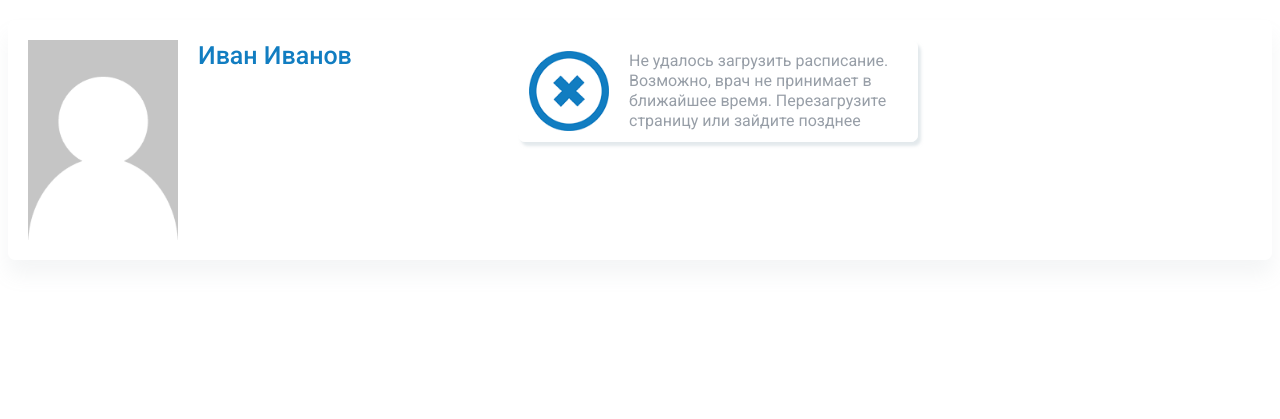
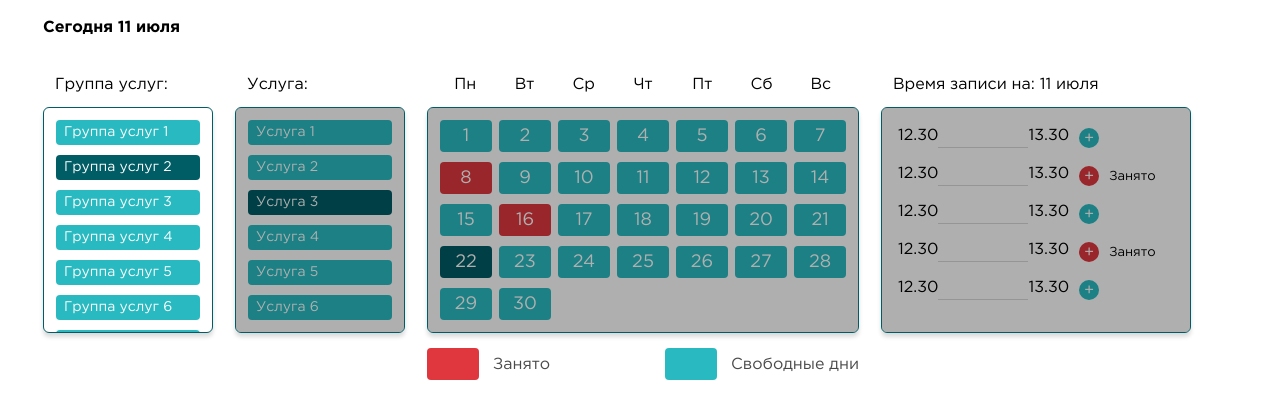
Before and after one commit to alexandertonkonog/BitrixSignWidget, a PHP site: page / in a window 1280 px wide. Shown: the top 419 px of the page. Run offline with PHP 8.4, Linux system fonts and the light colour scheme; some libraries are stand-ins or nearby versions.

Commit message:
made start layout

```diff
--- a/css/index.css
+++ b/css/index.css
@@ -1,14 +1,23 @@
-@import url("https://fonts.googleapis.com/css2?family=Roboto:wght@300;400;500&display=swap");
+@import url("https://fonts.googleapis.com/css2?family=Roboto:wght@400&display=swap");
+@font-face {
+	font-family: 'Gotham Pro';
+	src: 	url('../fonts/GothamPro-Bold.woff') format('woff');
+	font-weight: bold;
+}
+@font-face {
+	font-family: 'Gotham Pro';
+	src: url('../fonts/GothamPro.woff') format('woff');
+	font-weight: normal;
+}
+
 :root {
   --main-bg-color: #18538e;
 }
 .UMC-widget {
   box-sizing: border-box;
-  padding: 20px;
   margin: 10px 0;
   border-radius: 7px;
-  box-shadow: 0 15px 20px rgb(151, 158, 167, 0.1);
-  width: 100%;
+  width: 1194px;
   margin: 20px auto;
 }
 .UMC-widget__form {
@@ -17,19 +26,203 @@
   flex-wrap: wrap;
   z-index: 1;
 }
+
+/**/
+
 .UMC-widget *,
 .UMC-widget__modal * {
   box-sizing: border-box;
   margin: 0;
   padding: 0;
-  font-family: Roboto;
+  font-family: 'Gotham Pro';
   font-weight: 400;
+  font-size: 16px;
+  line-height: 15px;
 }
 .UMC-widget__input-wrapper {
   position: relative;
   margin-bottom: 10px;
   width: 100%;
 }
+
+.UMC-widget__section-header {
+  padding: 15px 12px;
+}
+.UMC-widget__header-item {
+  width: 32px;
+  text-align: center;
+  justify-self: center;
+}
+.UMC-widget__mr-small {
+  margin-right: 22px;
+}
+
+/*UMC-widget__date*/
+.UMC-widget__date {
+  font-weight: bold;
+  margin-bottom: 27px;
+}
+
+/*calendar*/
+.UMC-widget__calendar-header {
+  width: 100%;
+  display: grid;
+  grid-template-columns: repeat(7, 1fr);
+  column-gap: 7px;
+  justify-self: center;
+}
+.UMC-widget__calendar-des {
+  margin-top: 15px;
+  display: flex;
+  align-items: center;
+  justify-content: space-between;
+}
+.UMC-widget__calendar-des-item {
+  display: flex;
+  align-items: center;
+}
+.UMC-widget__calendar-des-text {
+  color:#4A4A4A;
+  margin-left: 14px;
+}
+.UMC-widget__calendar {
+  display: grid;
+  grid-template-columns: repeat(7, 1fr);
+  column-gap: 7px;
+  padding: 12px;
+  row-gap: 10px;
+}
+.shadow-box {
+  border: 1px solid #005C65;
+  box-shadow: 0px 4px 4px #00000025;
+  border-radius: 6px;
+  height: 226px;
+  position: relative;
+}
+
+.shadow-box::-webkit-scrollbar {
+  width: 8px;
+  background-color: white;
+  border-radius: 6px;
+}
+
+.shadow-box::-webkit-scrollbar-thumb {
+  background-color: #B6B6B6;
+  border-radius: 6px;
+}
+.shadow-box::-webkit-scrollbar-thumb:hover {
+  background-color: #B6B6B690;
+}
+.UMC-widget__calendar-item {
+  width: 52px;
+  height: 32px;
+  display: flex;
+  align-items: center;
+  justify-content: center;
+  font-size: 18px;
+  background-color: #28BAC0;
+  border-radius: 4px;
+  color: white;
+  cursor: pointer;
+  transition: all ease 0.1s;
+  user-select: none;
+}
+.UMC-widget__calendar-item:hover {
+  background-color: #007E8A;
+}
+.UMC-widget__calendar-item_red {
+  background-color: #DF373D;
+}
+.UMC-widget__calendar-item_red:hover {
+  background-color: #DF373D;
+}
+.UMC-widget__calendar-item_dark {
+  background-color: #005C65;
+}
+.UMC-widget__calendar-item_dark:hover {
+  background-color: #005C65;
+}
+
+/*time*/
+
+.UMC-widget__time {
+  padding: 20px 16px;
+  overflow-y: auto;
+  width: 310px;
+}
+.UMC-widget__time-item {
+  margin-bottom: 18px;
+  color: black;
+  display: flex;
+}
+.UMC-widget__time-item_free {
+  color: black;
+}
+.UMC-widget__time-space {
+  border-bottom: 1px solid #D9D9D9;
+  width: 90px;
+}
+.UMC-widget__time-item:last-child {
+  margin-bottom: 0;
+}
+.UMC-widget__time-sign {
+  display: flex;
+  align-items: center;
+  margin-left: 10px;
+  font-size: 13px;
+}
+.UMC-widget__time-sign-icon {
+  width: 20px;
+  height: 20px;
+  display: flex;
+  align-items: center;
+  justify-content: center;
+  font-size: 16px;
+  background: #DF373D;
+  border-radius: 50%;
+  color: white;
+  margin-right: 10px;
+}
+.UMC-widget__time-item_free .UMC-widget__time-sign-icon {
+  background: #28BAC0;
+}
+.UMC-widget__time-item_free .UMC-widget__time-sign-icon:hover {
+  background: #007E8A;
+}
+.UMC-widget__time-item_free .UMC-widget__time-sign {
+  cursor: pointer;
+}
+
+/*UMC-widget__service*/
+
+.UMC-widget__service {
+  width: 170px;
+  padding: 12px;
+  overflow: auto;
+}
+.UMC-widget__service__item {
+  padding: 5px 8px;
+  font-size: 14px;
+  background-color: #28BAC0;
+  border-radius: 4px;
+  color: white;
+  cursor: pointer;
+  transition: all ease 0.1s;
+  margin-bottom: 10px;
+  user-select: none;
+}
+.UMC-widget__service__item:hover {
+  background-color: #007E8A;
+}
+.UMC-widget__service__item_selected {
+  background-color: #005C65;
+}
+.UMC-widget__service__item_selected:hover {
+  background-color: #005C65;
+}
+
+/**/
+
 .UMC-widget__elem {
   width: 100%;
   display: block;
@@ -41,13 +234,13 @@
   width: 100%;
 }
 .UMC-widget__input {
-  border-radius: 7px;
   padding: 14px 16px;
   font-size: 14px;
   color: black;
   font-weight: 500;
   overflow: hidden;
-  border: 1px solid #c7d3d9;
+  border: 1px solid #28BAC0;
+  border-radius: 6px;
   background-color: white;
 }
 @keyframes fadeOut {
@@ -67,26 +260,23 @@
   font-size: 12px;
   margin-top: 8px;
 }
-.UMC-widget__input:focus {
-  border: 1px solid #117dc1;
-}
 .UMC-widget__input::-webkit-input-placeholder {
-  color: rgba(172, 174, 176, 0.8);
+  color: black;
   font-size: 14px;
   font-weight: 400;
 }
 .UMC-widget__input::-moz-placeholder {
-  color: rgba(172, 174, 176, 0.8);
+  color: black;
   font-size: 14px;
   font-weight: 400;
 }
 .UMC-widget__input:-moz-placeholder {
-  color: rgba(172, 174, 176, 0.8);
+  color: black;
   font-size: 14px;
   font-weight: 400;
 }
 .UMC-widget__input:-ms-input-placeholder {
-  color: rgba(172, 174, 176, 0.8);
+  color: black;
   font-size: 14px;
   font-weight: 400;
 }
@@ -100,25 +290,24 @@
   padding: 0;
 }
 .UMC-widget__button {
-  background-color: #117dc1;
-  text-transform: uppercase;
-  border-radius: 4px;
+  background-color: #28BAC0;
   font-weight: 500;
+  font-family: Roboto;
   padding: 13px 16px;
   cursor: pointer;
   width: 100%;
   text-align: center;
   color: white;
   max-height: 42px;
-  font-size: 14px;
   margin-top: 20px;
   overflow: hidden;
+  transition: all ease 0.1s;
 }
 .UMC-widget__preloader-btn {
   height: 20px;
 }
 .UMC-widget__button:hover {
-  background-color: #136fa9;
+  background-color: #007E8A;
 }
 .UMC-widget__button:active {
   box-shadow: none;
@@ -167,7 +356,7 @@
   font-size: 14px;
   text-decoration: underline;
   padding: 3px;
-  color: rgba(172, 174, 176, 0.8);
+  color: black;
   cursor: pointer;
 }
 .UMC-widget__open-input:hover {
@@ -222,160 +411,9 @@
   width: 40px;
 }
 
-/* calendar  */
-.UMC-widget__calendar-container {
-  width: 400px;
-  background-color: #fff;
-  border-radius: 5px;
-}
-.UMC-widget__calendar-wrapper {
-  display: flex;
-  align-items: center;
-  justify-content: space-between;
-  margin-bottom: -2px;
-}
-.UMC-widget__calendar-toggle {
-  margin-right: 20px;
-  background: #f4f6f7;
-  border-radius: 50%;
-  cursor: pointer;
-  display: flex;
-  align-items: center;
-  justify-content: center;
-  height: 30px;
-  transition: 0.2s ease-in-out;
-  width: 30px;
-}
-.UMC-widget__calendar-toggle img {
-  width: 10px;
-}
-.UMC-widget__calendar-toggle_rotate {
-  transform: rotate(180deg);
-}
-.UMC-widget__calendar {
-  padding-top: 5px;
-  display: flex;
-  width: 329px;
-  overflow: hidden;
-}
-.UMC-widget__calendar-error {
-  max-width: 400px;
-  align-self: center;
-}
-.UMC-widget__calendar-error .UMC-widget__error-wrapper {
-  box-shadow: 3px 4px 3px rgba(199, 211, 217, 0.5);
-}
-.UMC-widget__calendar-screen {
-  display: flex;
-  width: 100%;
-  transition: all ease-in-out 0.5s;
-}
-.UMC-widget__calendar-screen_translated {
-  transform: translateX(-100%);
-}
+/*modal*/
 
-.UMC-widget__day {
-  width: 47px;
-  text-align: center;
-  padding-top: 5px;
-  padding-bottom: 15px;
-  border-radius: 5px;
-  margin: 3px;
-  margin-bottom: 0;
-  position: relative;
-  color: #c7d3d9;
-  cursor: not-allowed;
-}
-.UMC-widget__day_free {
-  cursor: pointer;
-  color: black;
-}
-.UMC-widget__day_free:hover {
-  background-color: #e8eaeb;
-}
-.UMC-widget__day_clicked {
-  padding-top: 4px;
-  border-radius: 0;
-  border-top-left-radius: 5px;
-  border-top-right-radius: 5px;
-  border: 1px solid #c7d3d9;
-  border-bottom: none;
-  background-color: white;
-}
-.UMC-widget__day_clicked:hover {
-  background-color: #fff;
-}
-.UMC-widget__day-dot {
-  background: #117dc1;
-  border-radius: 50%;
-  bottom: 7px;
-  height: 6px;
-  left: calc(50% - 3px);
-  position: absolute;
-  width: 6px;
-}
-.UMC-widget__time-area {
-  padding: 10px;
-  border: 1px solid #c7d3d9;
-  border-radius: 5px;
-  box-shadow: 3px 4px 3px rgba(199, 211, 217, 0.5);
-  max-height: 150px;
-  overflow-y: auto;
-}
-.UMC-widget__time-screen {
-  display: flex;
-  flex-wrap: wrap;
-}
-.UMC-widget__time-element-wrapper {
-  padding: 3px;
-  margin: 5.5px;
-  cursor: pointer;
-}
-.UMC-widget__time-element-wrapper_selected {
-  background: rgba(17, 125, 193, 0.4);
-  border-radius: 5px;
-}
-.UMC-widget__time-element {
-  padding: 10px 16px;
-  background-color: #117dc1;
-  color: white;
-  border-radius: 4px;
-  font-size: 14px;
-}
-.UMC-widget__time-element:hover {
-  background-color: #136fa9;
-}
-.UMC-widget__time-element-wrapper_disable .UMC-widget__time-element {
-  background-color: rgba(199, 211, 217, 0.5);
-}
-/*medic*/
-.UMC-widget__medic-img {
-  width: 150px;
-  height: 200px;
-  object-fit: cover;
-  background-color: rgba(199, 211, 217, 0.8);
-}
-.UMC-widget__medic {
-  margin: 0 20px;
-  width: 300px;
-}
-.UMC-widget__medic-name {
-  color: #117dc1;
-  font-size: 25px;
-  font-weight: 500;
-  line-height: 1.3em;
-}
-.UMC-widget__medic-des {
-  font-size: 14px;
-  margin: 10px 0;
-  line-height: 20px;
-  color: #979ea7;
-}
-.UMC-widget__medic-des_bold {
-  font-weight: 500;
-  color: #72777e;
-}
-/*modal*/
+
 .UMC-widget__modal {
   position: fixed;
   top: 0;
@@ -432,134 +470,37 @@
   color: #5b5d63;
 }
 .UMC-widget__private-text {
-  color: #757575;
+  color: black;
   margin-top: 24px;
   text-align: center;
   font-size: 14px;
   line-height: 140%;
 }
 .UMC-widget__private-link {
-  color: #117dc1;
+  color: #28BAC0;
 }
 .UMC-widget__private-link:hover {
   text-decoration: none;
 }
 
+@media screen and (max-width: 1200px) {
 
-/*service*/
-.UMC-widget__service-area {
-  margin-right: 30px;
-}
-.UMC-widget__service-list {
-  padding-right: 20px;
-  list-style: none;
-  overflow-y: auto;
-  width: 280px;
-  max-height: 186px;
-  border: 1px solid #c7d3d9;
-  border-radius: 6px;
-  box-shadow: 3px 4px 3px rgba(199, 211, 217, 0.5);
-}
-.UMC-widget__service {
-  width: 100%;
-  padding: 3px;
-  margin: 5.5px;
-  cursor: pointer;
-  border-radius: 6px;
-  color: #72777e;
-  cursor: pointer;
-}
-.UMC-widget__service_selected {
-  background: rgba(17, 125, 193, 0.4);
-}
-.UMC-widget__service span {
-  display: block;
-  padding: 7px;
-  background-color: #117dc1;
-  color: white;
-  width: 100%;
-  border-radius: 6px;
-  font-size: 14px;
-}
-.UMC-widget__service-title {
-  padding: 0 10px;
-  margin-bottom: 10px;
-  font-weight: 500;
-  color: #72777e;
-  display: flex;
-  justify-content: space-between;
-}
-.UMC-widget__service-title span {
-  font-size: 18px;
-  font-weight: 500;
-  color: #117dc1;
-}
-.UMC-widget__service span:hover {
-  background-color: #136fa9;
-}
-.UMC-widget__text-first {
-  box-shadow: 3px 4px 3px rgba(199, 211, 217, 0.5);
-  padding: 20px;
-  color: #72777e;
-  border-radius: 6px;
-}
-@media screen and (max-width: 1200px) {
-  .UMC-widget__calendar-area {
-    margin: 30px 0;
-  }
-  .UMC-widget__medic {
-    margin: 20px;
-  }
 }
 @media screen and (max-width: 768px) {
-  .UMC-widget {
-    width: 95%;
-    padding: 10px;
-    box-shadow: none;
-  }
-  .UMC-widget__form {
-    flex-direction: column;
-  }
-  .UMC-widget__medic {
-    width: 100%;
-  }
-  .UMC-widget__service-area {
-    margin-top: 30px;
-    margin-right: 0;
-    margin-bottom: 30px;
-  }
-  .UMC-widget__calendar-container {
-    width: 100%;
-  }
-  .UMC-widget__calendar {
-    width: 250px;
-  }
-  .UMC-widget__day {
-    width: 34px;
-    margin: 2px;
-    margin-bottom: 0;
-  }
-  .UMC-widget__calendar-toggle {
-    margin-right: 0;
-  }
-  .UMC-widget__time-area {
-    max-height: 300px;
-  }
-  .UMC-widget__modal-body {
-    width: 95%;
-    max-height: 500px;
-    padding: 20px;
-  }
-  .UMC-widget__success-text {
-    font-size: 14px;
-  }
-  .UMC-widget__time-area {
-    box-shadow: none;
-  }
-  .UMC-widget__medic {
-    margin-left: 0;
-  }
 }
+
 .UMC-widget_class-hidden {
   display: none;
 }
+.shadow-box_hidden {
+  overflow: hidden;
+}
+.shadow-box_hidden::after {
+  content: '';
+  position: absolute;
+  background-color: #00000050;
+  top: 0;
+  right: 0;
+  bottom: 0;
+  left: 0;
+}
--- a/index.html
+++ b/index.html
@@ -8,42 +8,137 @@
     <title>Document</title>
   </head>
   <body>
-
-
     <section class="UMC-widget">
+      <p class="UMC-widget__date">Сегодня 11 июля</p>
       <div class="UMC-widget__form" id="UMC-widget__form">
-
-        <img
-          class="UMC-widget__medic-img"
-          src="https://charite.me/local/firstbit/images/user.png"
-          alt=""
-        />
-        <div class="UMC-widget__medic">
-          <p class="UMC-widget__medic-name">Иван Иванов</p>
-          <p class="UMC-widget__medic-des"></p>
-          <p class="UMC-widget__medic-des_bold"></p>
-        </div>
-
-        <div class="UMC-widget__service-area UMC-widget_class-hidden">
-          <p class="UMC-widget__service-title">Услуга: <span></span></p>
-          <ul class="UMC-widget__service-list"></ul>
-        </div>
-        <div class="UMC-widget__preloader-wrapper">
-          <img class="UMC-widget__preloader" src="https://charite.me/local/firstbit/images/load.gif" alt="" />
-        </div>
-        <div class="UMC-widget__calendar-area UMC-widget_class-hidden">
-          <div class="UMC-widget__calendar-container">
-            <div class="UMC-widget__calendar-wrapper">
-              <div class="UMC-widget__calendar"></div>
-              <div class="UMC-widget__calendar-toggle">
-                <img src="https://charite.me/local/firstbit/images/arrow.png" alt="">
-              </div>
-            </div>
-            <div class="UMC-widget__time-area"></div>
+        <div class="UMC-widget__service-wrapper UMC-widget__mr-small">
+          <div class="UMC-widget__service-header UMC-widget__section-header">Группа услуг:</div>
+          <div class="UMC-widget__service shadow-box">
+            <p class="UMC-widget__service__item">Группа услуг 1</p>
+            <p class="UMC-widget__service__item UMC-widget__service__item_selected">Группа услуг 2</p>
+            <p class="UMC-widget__service__item">Группа услуг 3</p>
+            <p class="UMC-widget__service__item">Группа услуг 4</p>
+            <p class="UMC-widget__service__item">Группа услуг 5</p>
+            <p class="UMC-widget__service__item">Группа услуг 6</p>
+            <p class="UMC-widget__service__item">Группа услуг 7</p>
+            <p class="UMC-widget__service__item">Группа услуг 8</p>
+            <p class="UMC-widget__service__item">Группа услуг 9</p>
+            <p class="UMC-widget__service__item">Группа услуг 10</p>
           </div>
         </div>
-        <p class="UMC-widget__text-first UMC-widget_class-hidden">Чтобы выбрать дату и время приема, выберите услугу</p>
-        <div class="UMC-widget__error-area"></div>
+        <div class="UMC-widget__service-wrapper UMC-widget__mr-small">
+          <div class="UMC-widget__service-header UMC-widget__section-header">Услуга:</div>
+          <div class="UMC-widget__service shadow-box shadow-box_hidden">
+            <p class="UMC-widget__service__item">Услуга 1</p>
+            <p class="UMC-widget__service__item">Услуга 2</p>
+            <p class="UMC-widget__service__item UMC-widget__service__item_selected">Услуга 3</p>
+            <p class="UMC-widget__service__item">Услуга 4</p>
+            <p class="UMC-widget__service__item">Услуга 5</p>
+            <p class="UMC-widget__service__item">Услуга 6</p>
+          </div>
+        </div>
+        <div class="UMC-widget__calendar-wrapper UMC-widget__mr-small">
+          <p class="UMC-widget__calendar-header UMC-widget__section-header">
+            <span class="UMC-widget__header-item">Пн</span>
+            <span class="UMC-widget__header-item">Вт</span>
+            <span class="UMC-widget__header-item">Ср</span>
+            <span class="UMC-widget__header-item">Чт</span>
+            <span class="UMC-widget__header-item">Пт</span>
+            <span class="UMC-widget__header-item UMC-widget__header-item_last">Сб</span>
+            <span class="UMC-widget__header-item UMC-widget__header-item_last">Вс</span>
+          </p>
+          <div class="UMC-widget__calendar shadow-box shadow-box_hidden">
+            <p class="UMC-widget__calendar-item">1</p>
+            <p class="UMC-widget__calendar-item">2</p>
+            <p class="UMC-widget__calendar-item">3</p>
+            <p class="UMC-widget__calendar-item">4</p>
+            <p class="UMC-widget__calendar-item">5</p>
+            <p class="UMC-widget__calendar-item">6</p>
+            <p class="UMC-widget__calendar-item">7</p>
+            <p class="UMC-widget__calendar-item UMC-widget__calendar-item_red">8</p>
+            <p class="UMC-widget__calendar-item">9</p>
+            <p class="UMC-widget__calendar-item">10</p>
+            <p class="UMC-widget__calendar-item">11</p>
+            <p class="UMC-widget__calendar-item">12</p>
+            <p class="UMC-widget__calendar-item">13</p>
+            <p class="UMC-widget__calendar-item">14</p>
+            <p class="UMC-widget__calendar-item">15</p>
+            <p class="UMC-widget__calendar-item UMC-widget__calendar-item_red">16</p>
+            <p class="UMC-widget__calendar-item">17</p>
+            <p class="UMC-widget__calendar-item">18</p>
+            <p class="UMC-widget__calendar-item">19</p>
+            <p class="UMC-widget__calendar-item">20</p>
+            <p class="UMC-widget__calendar-item">21</p>
+            <p class="UMC-widget__calendar-item UMC-widget__calendar-item_dark">22</p>
+            <p class="UMC-widget__calendar-item">23</p>
+            <p class="UMC-widget__calendar-item">24</p>
+            <p class="UMC-widget__calendar-item">25</p>
+            <p class="UMC-widget__calendar-item">26</p>
+            <p class="UMC-widget__calendar-item">27</p>
+            <p class="UMC-widget__calendar-item">28</p>
+            <p class="UMC-widget__calendar-item">29</p>
+            <p class="UMC-widget__calendar-item">30</p>
+          </div>
+          <div class="UMC-widget__calendar-des">
+            <div class="UMC-widget__calendar-des-item">
+              <p class="UMC-widget__calendar-item UMC-widget__calendar-item_red"></p>
+              <p class="UMC-widget__calendar-des-text">Занято</p>
+            </div>
+            <div class="UMC-widget__calendar-des-item">
+              <p class="UMC-widget__calendar-item"></p>
+              <p class="UMC-widget__calendar-des-text">Свободные дни</p>
+            </div>
+          </div>
+        </div>
+        <div class="UMC-widget__time-container UMC-widget__mr-small">
+          <p class="UMC-widget__time-header UMC-widget__section-header">Время записи на: 11 июля</p>
+          <div class="UMC-widget__time-wrapper">
+            <div class="UMC-widget__time shadow-box shadow-box_hidden">
+              <p class="UMC-widget__time-item UMC-widget__time-item_free">
+                <span class="UMC-widget__time-time">12.30</span>
+                <span class="UMC-widget__time-space"></span>
+                <span class="UMC-widget__time-time">13.30</span>
+                <span class="UMC-widget__time-sign">
+                  <span class="UMC-widget__time-sign-icon">+</span>
+                </span>
+              </p>
+              <p class="UMC-widget__time-item">
+                <span class="UMC-widget__time-time">12.30</span>
+                <span class="UMC-widget__time-space"></span>
+                <span class="UMC-widget__time-time">13.30</span>
+                <span class="UMC-widget__time-sign">
+                  <span class="UMC-widget__time-sign-icon">+</span>
+                  Занято
+                </span>
+              </p>
+              <p class="UMC-widget__time-item UMC-widget__time-item_free">
+                <span class="UMC-widget__time-time">12.30</span>
+                <span class="UMC-widget__time-space"></span>
+                <span class="UMC-widget__time-time">13.30</span>
+                <span class="UMC-widget__time-sign">
+                  <span class="UMC-widget__time-sign-icon">+</span>
+                </span>
+              </p>
+              <p class="UMC-widget__time-item">
+                <span class="UMC-widget__time-time">12.30</span>
+                <span class="UMC-widget__time-space"></span>
+                <span class="UMC-widget__time-time">13.30</span>
+                <span class="UMC-widget__time-sign">
+                  <span class="UMC-widget__time-sign-icon">+</span>
+                  Занято
+                </span>
+              </p>
+              <p class="UMC-widget__time-item UMC-widget__time-item_free">
+                <span class="UMC-widget__time-time">12.30</span>
+                <span class="UMC-widget__time-space"></span>
+                <span class="UMC-widget__time-time">13.30</span>
+                <span class="UMC-widget__time-sign">
+                  <span class="UMC-widget__time-sign-icon">+</span>
+                </span>
+              </p>
+            </div>
+          </div>
+        </div>
       </div>
       <div class="UMC-widget__modal UMC-widget_class-hidden">
         <div class="UMC-widget__modal-body">
@@ -111,7 +206,7 @@
               </p>
               <div class="UMC-widget__button-area">
                 <div class="UMC-widget__button" id="UMC-widget__btn-sign">
-                  записаться на прием
+                  Записаться
                 </div>
               </div>
               <p class="UMC-widget__private-text">
@@ -154,7 +249,7 @@
           </div>
         </div>
       </div>
-      <div class="UMC-widget__medic-id UMC-widget_class-hidden" data-medic="f5410d4a-ad61-11e9-bad9-d8cb8a9cbe49"></div>
+      <div class="UMC-widget__medic-id UMC-widget_class-hidden" data-medic="2f8be2a2-a656-11e9-4199-34e12d3559cb"></div>
     </section>
     <!-- <a href="">sdsd</a> -->
 
--- a/js/index.js
+++ b/js/index.js
@@ -1,4 +1,4 @@
-
+const API_URL = 'https://charite.me/local/firstbit/data.php';
 class Widget {
   error = false;
   errorField = false;
@@ -63,7 +63,7 @@ class Widget {
       method: 'sms',
     }
     try {
-      let data = await fetch("https://charite.me/local/firstbit/data.php", {
+      let data = await fetch(API_URL, {
         method: 'POST',
         body: JSON.stringify(codeMessage)
       });
@@ -78,7 +78,7 @@ class Widget {
     const state = State.getState();
     const payload = {data: state, method: 'appointment'};
 		try {
-			let data = await fetch("https://charite.me/local/firstbit/data.php", {
+			let data = await fetch(API_URL, {
         method: 'POST',
         body: JSON.stringify(payload)
       });
@@ -921,7 +921,7 @@ const pageInit = async () => {
         data: reqArray
       }
 
-      let data = await fetch("https://charite.me/local/firstbit/data.php", {
+      let data = await fetch(API_URL, {
         method: 'POST',
         body: JSON.stringify(payload),
       })
```
Also changed, not shown: fonts/GothamPro-Bold.woff (added), fonts/GothamPro.woff (added).
